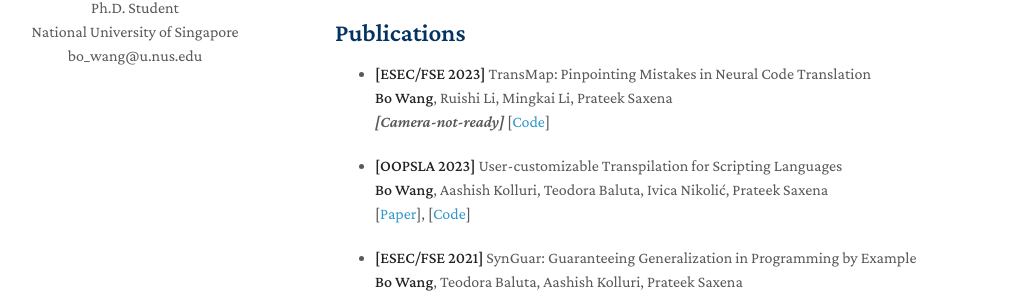
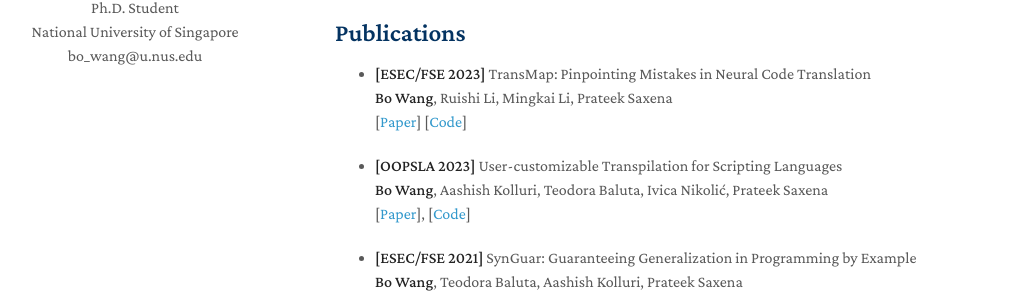
Before and after one commit to HALOCORE/HALOCORE.github.io, a Jekyll site: the page built from index.md, in a window 1280 px wide and 1155 px high. Shown: the part 312-609 px from the top of the window, without its empty margins (135-1148 px from the left). Built offline with Jekyll 4.4.1, drawn with Linux system fonts in a browser that asks for light colours; nearby versions of some CDN libraries; a style sheet for code colours, icons or effects is not loaded.

Commit message:
update homepage

```diff
--- a/index.md
+++ b/index.md
@@ -18,7 +18,7 @@
   <br>
   **Bo Wang**, Ruishi Li, Mingkai Li, Prateek Saxena
   <br>
-  *[Camera-not-ready]* [[Code](https://github.com/HALOCORE/TransMap)]
+  [[Paper](./assets/pdf/transmap_authorversion.pdf)] [[Code](https://github.com/HALOCORE/TransMap)]
 
 - **[OOPSLA 2023]** User-customizable Transpilation for Scripting Languages
   <br>
```
Also changed, not shown: README.md, 1 other file.
